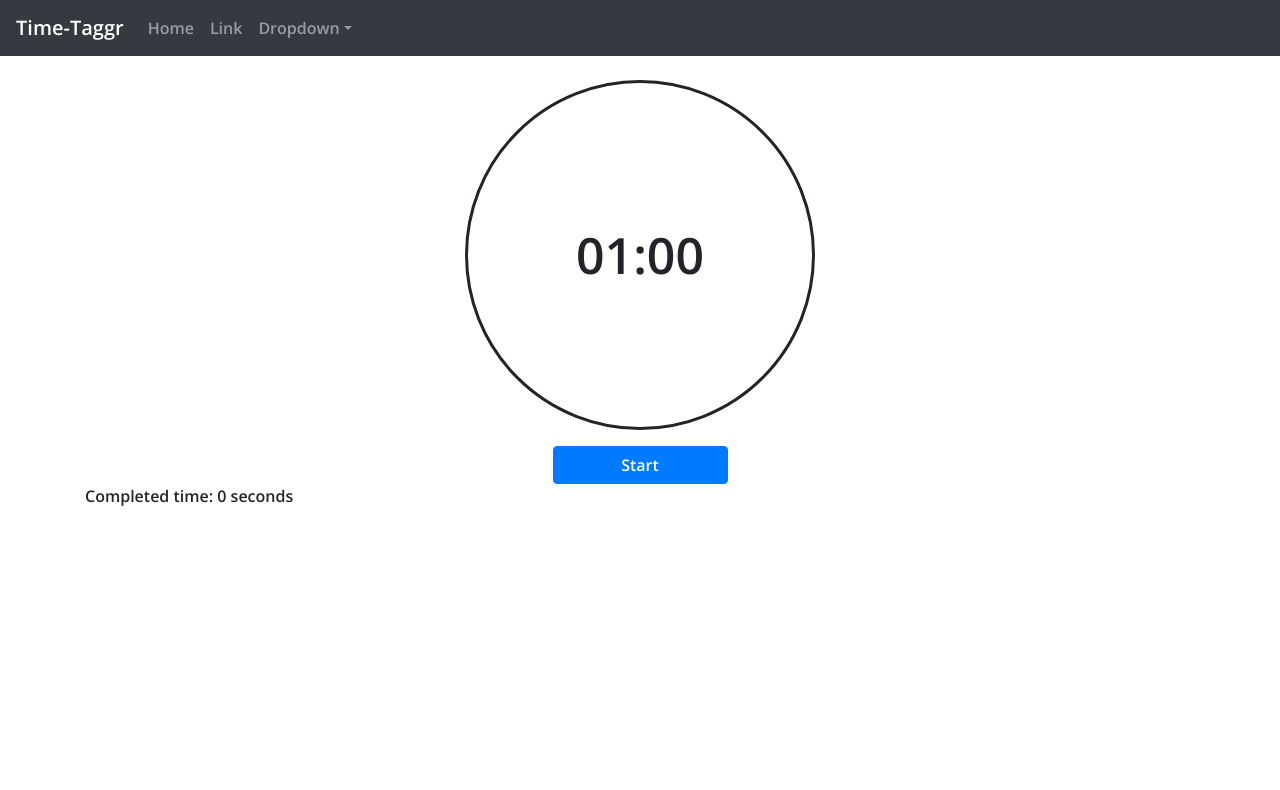
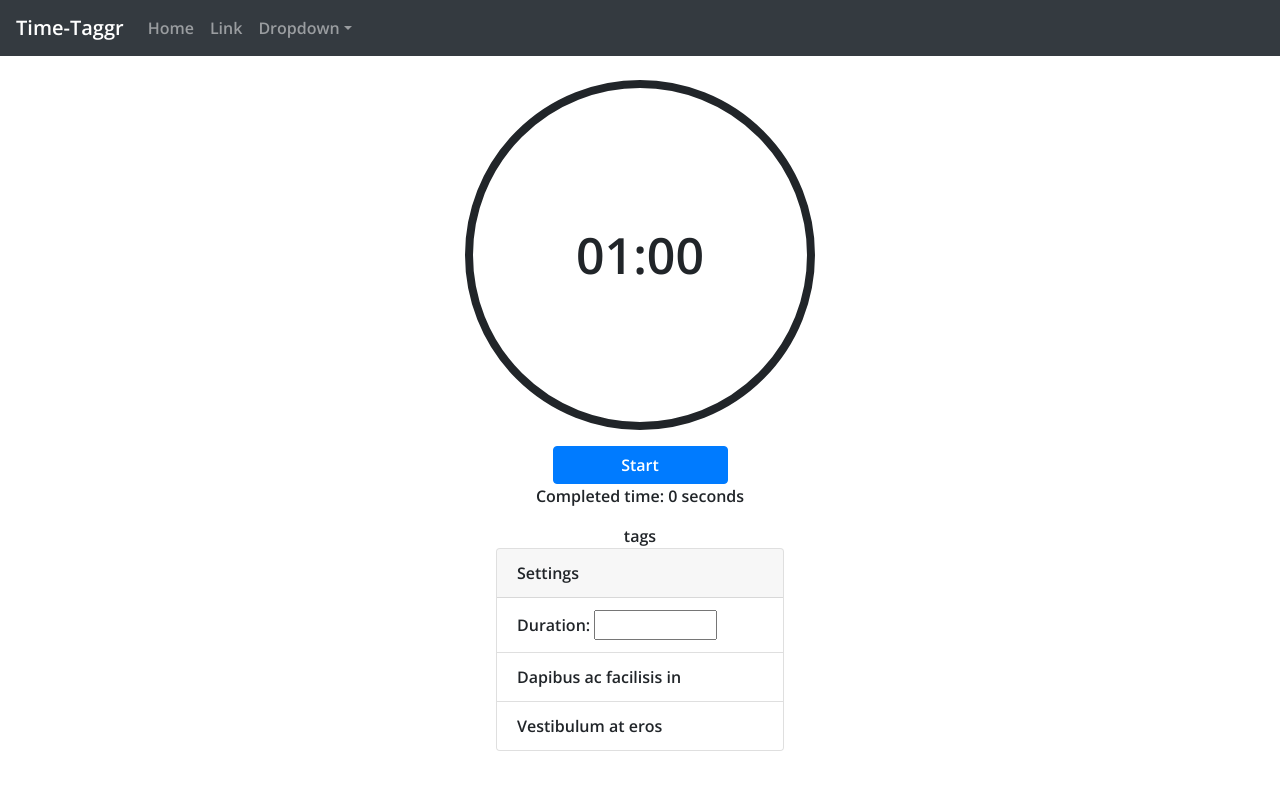
Before and after one commit to ericmiranda7/time-taggr, a React (Create React App) app: page / in a window 1280 px wide. Shown: the top 790 px of the page. Built offline with nearby package versions, Linux system fonts and the light colour scheme.

Commit message:
add settings

```diff
--- a/src/App.js
+++ b/src/App.js
@@ -1,5 +1,6 @@
 import NavigationBar from './components/NavigationBar'
 import Timer from './components/Timer'
+import Settings from './components/Settings'
 
 const App = () => {
 
@@ -8,6 +9,8 @@ const App = () => {
       <NavigationBar />
       <div className="container mt-4">
         <Timer />
+        <div className="text-center">tags</div>
+        <Settings />
       </div>
     </div>
   )
--- a/src/components/Clock.js
+++ b/src/components/Clock.js
@@ -6,7 +6,8 @@ const Clock = ({ timer }) => {
       display: 'flex',
       justifyContent: 'center',
       alignItems: 'center',
-      borderStyle: 'solid'
+      borderStyle: 'solid',
+      borderWidth: '0.5em'
     },
     'time-text': {
       fontSize: '50px'
--- /dev/null
+++ b/src/components/Settings.js
@@ -0,0 +1,20 @@
+import { Card, ListGroup } from 'react-bootstrap'
+
+const Settings = () => {
+  return (
+    <div className="d-flex justify-content-center">
+      <Card style={{ width: '18rem' }}>
+        <Card.Header>Settings</Card.Header>
+        <ListGroup variant="flush">
+          <ListGroup.Item>
+            Duration: <input className="d-inline w-50 align-items-right"></input>
+          </ListGroup.Item>
+          <ListGroup.Item>Dapibus ac facilisis in</ListGroup.Item>
+          <ListGroup.Item>Vestibulum at eros</ListGroup.Item>
+        </ListGroup>
+      </Card>
+    </div>
+  )
+}
+
+export default Settings
--- a/src/components/Timer.js
+++ b/src/components/Timer.js
@@ -41,7 +41,7 @@ const Timer = () => {
             : <Button variant="primary" className="mx-auto" onClick={handleStartClick} style={{ width: '175px', display: 'block' }}>Start</Button>}
 
 
-        <p>Completed time: {timer.completedTime / 1000} seconds</p>
+        <p className="text-center">Completed time: {timer.completedTime / 1000} seconds</p>
       </div>
     </div>
   )
```
